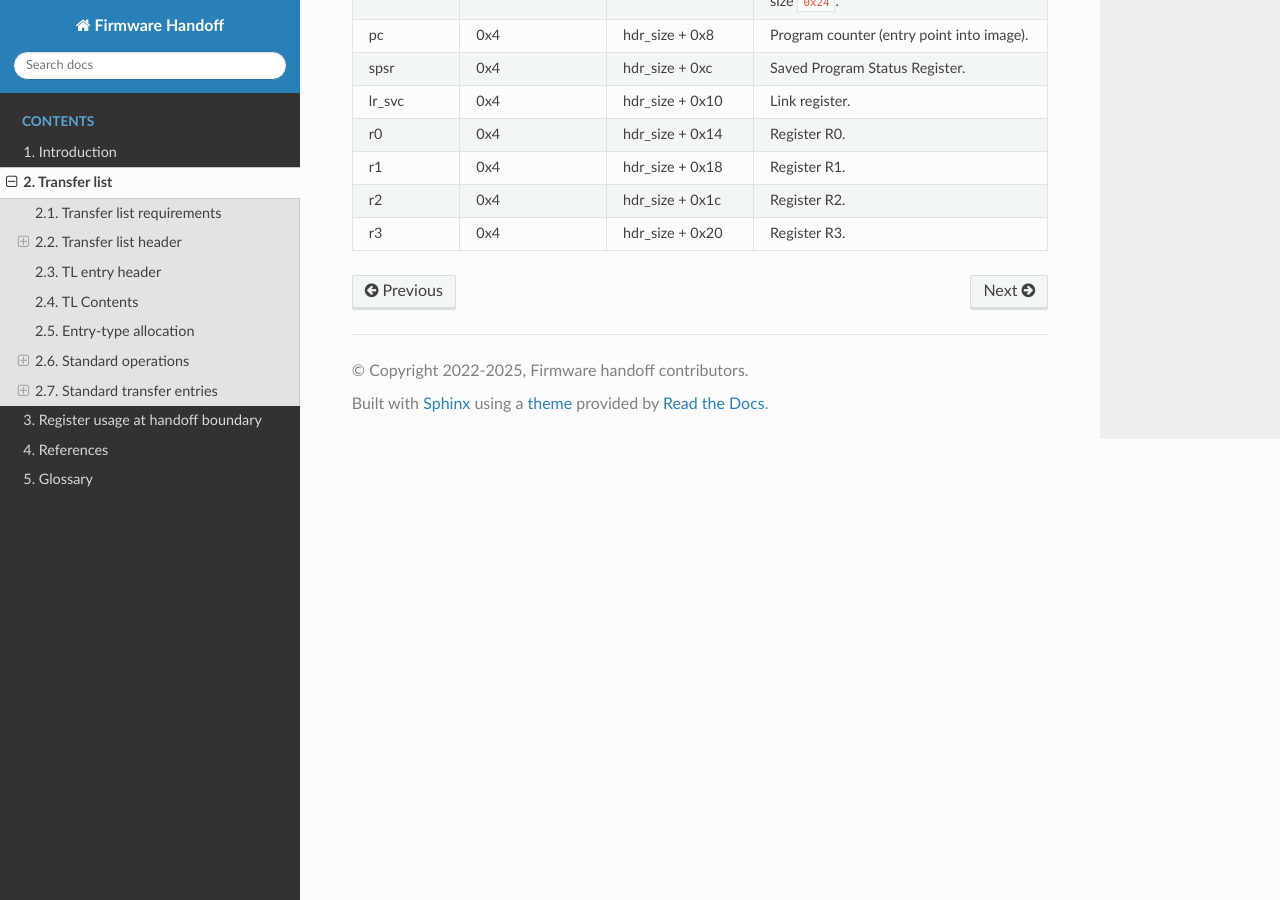
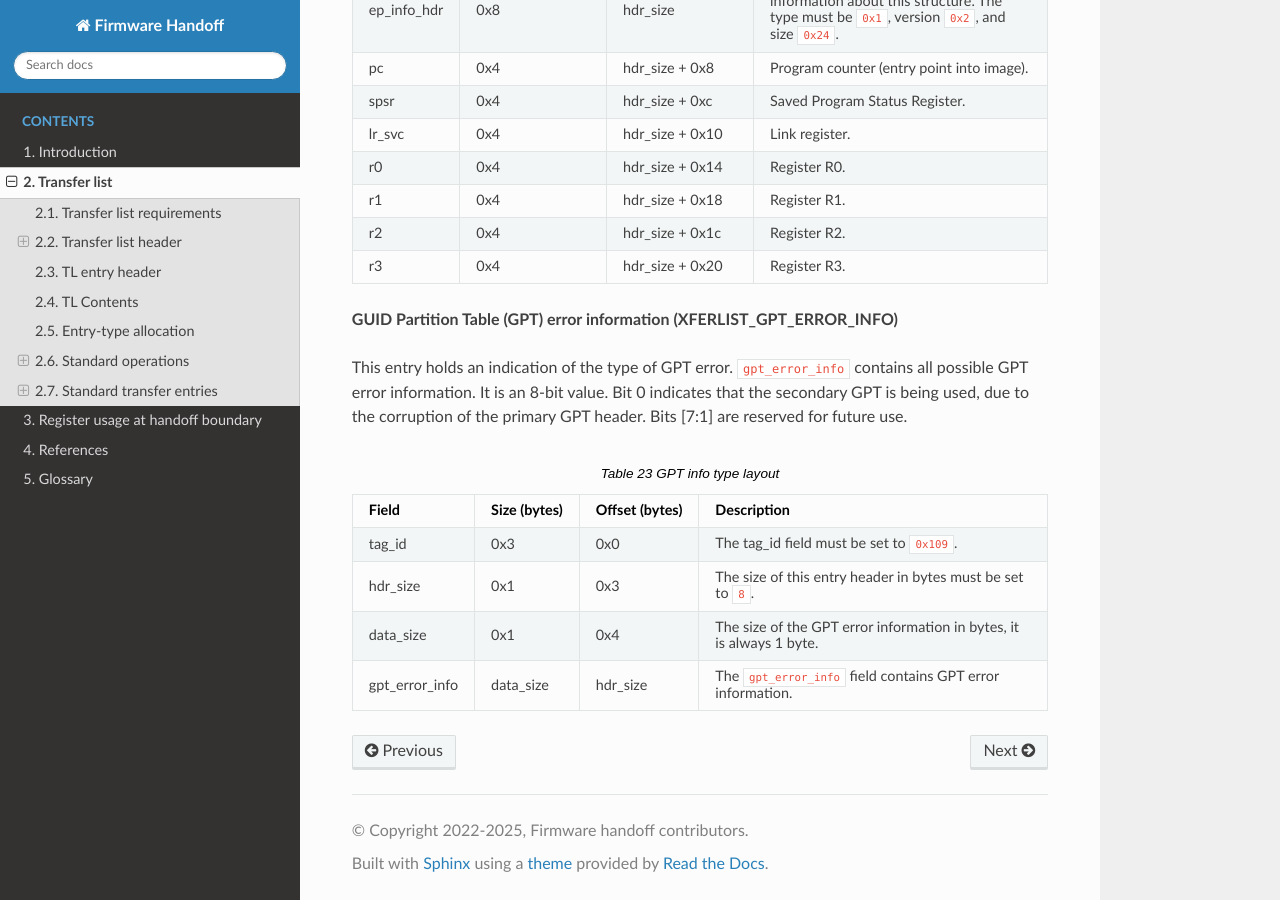
Before and after one commit to FirmwareHandoff/firmware_handoff, a Sphinx documentation site: the page built from source/transfer_list.rst, in a window 1280 px wide and 900 px high, scrolled down 18592 px. Built offline with Sphinx 7.4.7 and the Read the Docs theme 3.1.0, drawn with Linux system fonts in a browser that asks for light colours; formulas are drawn with MathJax 3.

Commit message:
Update specification for transfer list with GPT info tag
Add a new entry in the transfer list, to log the corruption
of primagry GPT (GUID partition table) header. This information can
indicate if the system is running under compromised condition
as it use backup GPT. The new entry is a information from
previous boot loading stage and thus follow the same category
as TL_TAG_EXEC_EP_INFO32

Signed-off-by: Xialin Liu <xialin.liu@arm.com>

```diff
--- a/source/transfer_list.rst
+++ b/source/transfer_list.rst
@@ -879,6 +879,9 @@ including TF-A, OP-TEE and Hafnium.
    * - :ref:`0x108 <tab_entry_point_info32>`
      - AArch32 Entry Point Info
 
+   * - :ref:`0x109 <tab_gpt_info>`
+     - GPT Error Info
+
 **OP-TEE pageable part address entry layout (XFERLIST_OPTEE_PAGEABLE_PART_ADDR)**
 
 This entry type holds the address of OP-TEE pageable part which is described in
@@ -1374,5 +1377,43 @@ subsequent images. It's usage is identical to the 64-bit form represented by
      - hdr_size + 0x20
      - Register R3.
 
+**GUID Partition Table (GPT) error information (XFERLIST_GPT_ERROR_INFO)**
+
+This entry holds an indication of the type of GPT error.
+`gpt_error_info` contains all possible GPT error information.
+It is an 8-bit value. Bit 0 indicates that the secondary GPT is being used,
+due to the corruption of the primary GPT header.
+Bits [7:1] are reserved for future use.
+
+.. _tab_gpt_info:
+.. list-table:: GPT info type layout
+   :widths: 2 2 2 8
+   :header-rows: 1
+
+   * - Field
+     - Size (bytes)
+     - Offset (bytes)
+     - Description
+
+   * - tag_id
+     - 0x3
+     - 0x0
+     - The tag_id field must be set to `0x109`.
+
+   * - hdr_size
+     - 0x1
+     - 0x3
+     - |hdr_size_desc|
+
+   * - data_size
+     - 0x1
+     - 0x4
+     - The size of the GPT error information in bytes, it is always 1 byte.
+
+   * - gpt_error_info
+     - data_size
+     - hdr_size
+     - The `gpt_error_info` field contains GPT error information.
+
 .. |hdr_size_desc| replace:: The size of this entry header in bytes must be set to `8`.
 .. |current_version| replace:: `0x1`
```
